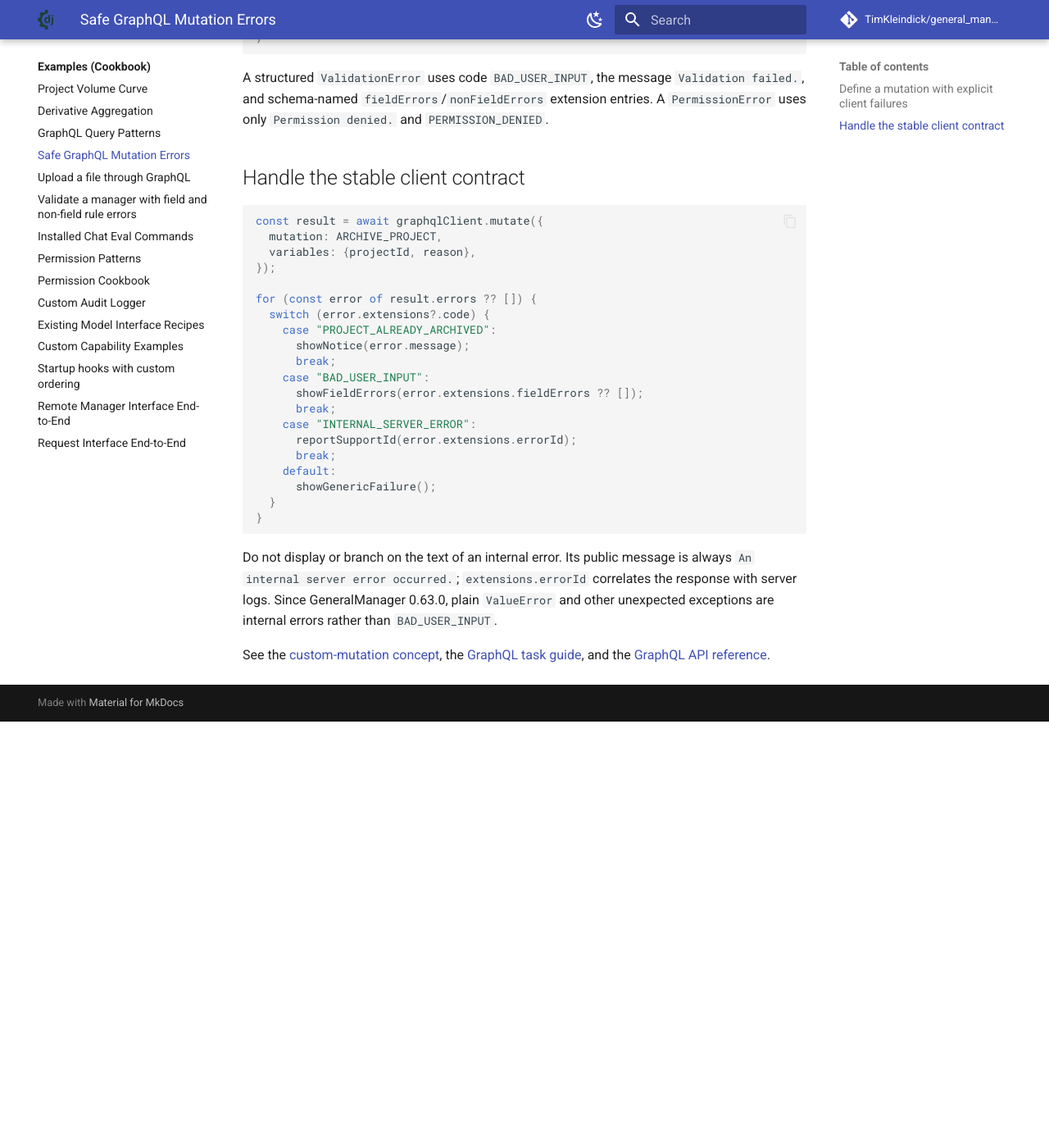
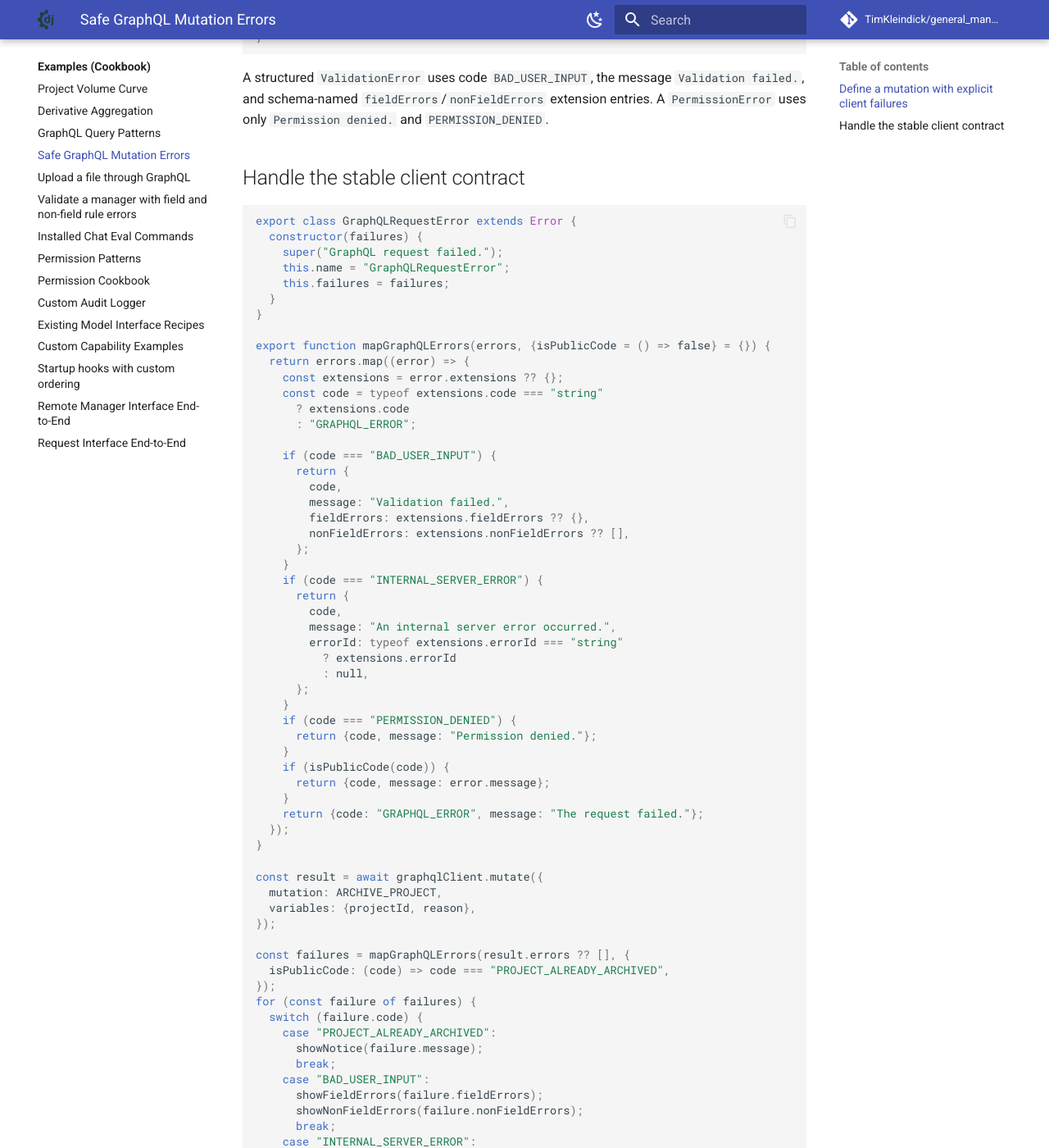
Before and after one commit to TimKleindick/general_manager, an MkDocs documentation site: the page built from docs/examples/graphql_error_handling.md, in a window 1280 px wide and 1400 px high, scrolled down 1000 px. Shown: the whole window at 82% size. Built offline with MkDocs 1.6.1 and Material for MkDocs 9.7.7, drawn with Linux system fonts in a browser that asks for light colours; comment, search, counter and statistics services are not loaded; before the commit the page ends 1880 px from its top, so only the background shows below that; some of the changed text lies outside the part shown.

````diff
--- a/docs/examples/graphql_error_handling.md
+++ b/docs/examples/graphql_error_handling.md
@@ -53,21 +53,67 @@ entries. A `PermissionError` uses only `Permission denied.` and
 ## Handle the stable client contract
 
 ```javascript
+export class GraphQLRequestError extends Error {
+  constructor(failures) {
+    super("GraphQL request failed.");
+    this.name = "GraphQLRequestError";
+    this.failures = failures;
+  }
+}
+
+export function mapGraphQLErrors(errors, {isPublicCode = () => false} = {}) {
+  return errors.map((error) => {
+    const extensions = error.extensions ?? {};
+    const code = typeof extensions.code === "string"
+      ? extensions.code
+      : "GRAPHQL_ERROR";
+
+    if (code === "BAD_USER_INPUT") {
+      return {
+        code,
+        message: "Validation failed.",
+        fieldErrors: extensions.fieldErrors ?? {},
+        nonFieldErrors: extensions.nonFieldErrors ?? [],
+      };
+    }
+    if (code === "INTERNAL_SERVER_ERROR") {
+      return {
+        code,
+        message: "An internal server error occurred.",
+        errorId: typeof extensions.errorId === "string"
+          ? extensions.errorId
+          : null,
+      };
+    }
+    if (code === "PERMISSION_DENIED") {
+      return {code, message: "Permission denied."};
+    }
+    if (isPublicCode(code)) {
+      return {code, message: error.message};
+    }
+    return {code: "GRAPHQL_ERROR", message: "The request failed."};
+  });
+}
+
 const result = await graphqlClient.mutate({
   mutation: ARCHIVE_PROJECT,
   variables: {projectId, reason},
 });
 
-for (const error of result.errors ?? []) {
-  switch (error.extensions?.code) {
+const failures = mapGraphQLErrors(result.errors ?? [], {
+  isPublicCode: (code) => code === "PROJECT_ALREADY_ARCHIVED",
+});
+for (const failure of failures) {
+  switch (failure.code) {
     case "PROJECT_ALREADY_ARCHIVED":
-      showNotice(error.message);
+      showNotice(failure.message);
       break;
     case "BAD_USER_INPUT":
-      showFieldErrors(error.extensions.fieldErrors ?? []);
+      showFieldErrors(failure.fieldErrors);
+      showNonFieldErrors(failure.nonFieldErrors);
       break;
     case "INTERNAL_SERVER_ERROR":
-      reportSupportId(error.extensions.errorId);
+      if (failure.errorId) reportSupportId(failure.errorId);
       break;
     default:
       showGenericFailure();
@@ -79,6 +125,8 @@ Do not display or branch on the text of an internal error. Its public message is
 always `An internal server error occurred.`; `extensions.errorId` correlates the
 response with server logs. Since GeneralManager 0.63.0, plain `ValueError` and
 other unexpected exceptions are internal errors rather than `BAD_USER_INPUT`.
+Keep `mapGraphQLErrors` in a shared client module so every GraphQL caller uses
+the same allowlist for intentionally public codes.
 
 See the [custom-mutation concept](../concepts/graphql/custom_mutations.md), the
 [GraphQL task guide](../howto/expose_via_graphql.md), and the
--- a/mkdocs.yml
+++ b/mkdocs.yml
@@ -131,9 +131,9 @@ nav:
       - howto/add_permission_rule.md
       - howto/permission_walkthrough.md
       - howto/expose_via_graphql.md
-      - howto/write_validation_rules.md
       - howto/run_chat_evals.md
       - howto/orm_atomic_writes.md
+      - howto/write_validation_rules.md
       - howto/graphql_file_uploads.md
       - howto/graphql_file_uploads_s3.md
       - howto/search.md
````
Also changed, not shown: docs/examples/graphql_file_upload.md (+36 -2 lines), docs/howto/write_validation_rules.md (+7 -2 lines).
